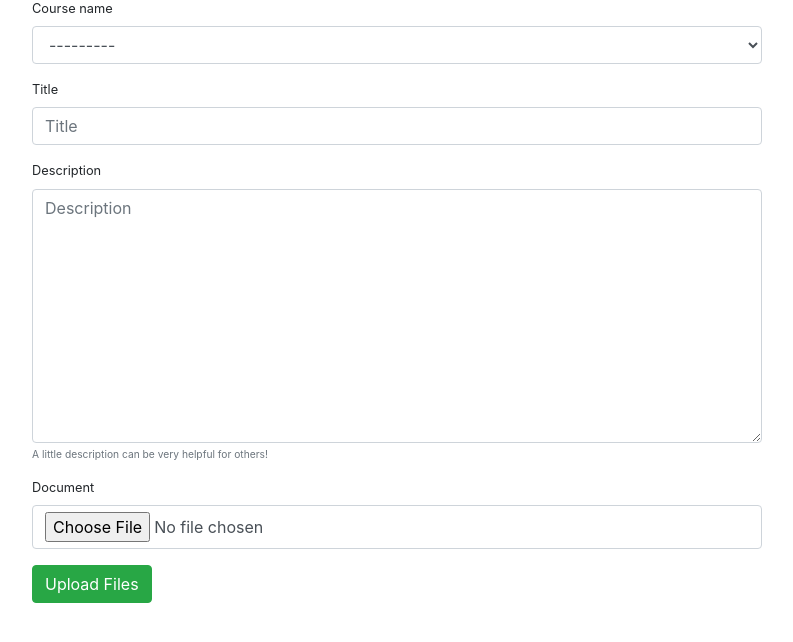
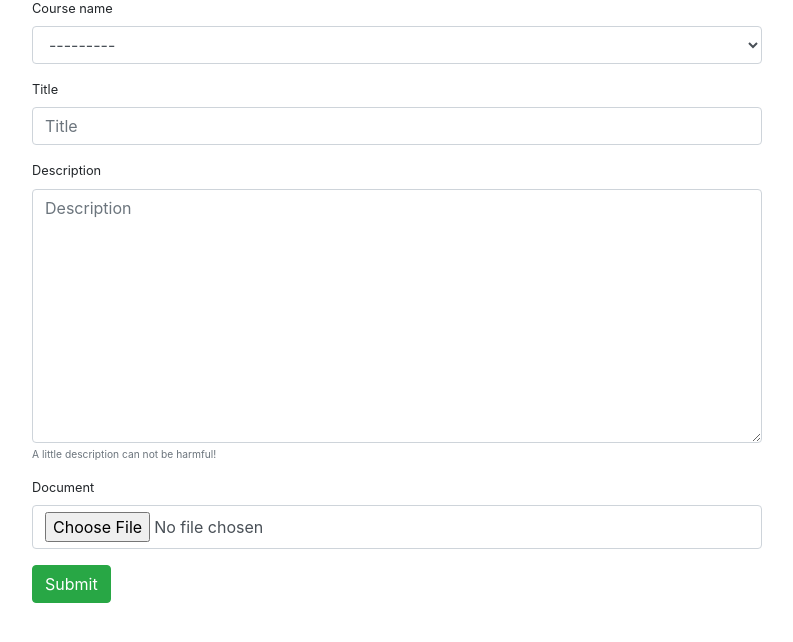
Before and after one commit to hozRifai/UosFiles, a Django app: page /files/documents/ in a window 1280 px wide. Shown: the part 57-699 px from the top of the page, without its empty margins (53-846 px from the left). Run offline with Django 3.2, Linux system fonts and the light colour scheme; data that the repository does not hold is empty; some libraries are stand-ins or nearby versions.

Commit message:
release v0.2

```diff
--- a/files/forms.py
+++ b/files/forms.py
@@ -6,6 +6,7 @@ class DocumentForm(forms.ModelForm):
     class Meta:
         model = Document
         fields = ('course_name','title' ,  'description', 'document',  )
+        document = forms.CharField(widget=forms.TextInput(attrs={'class': "control-fileupload"}))
 
     def clean_title(self):
         title = self.cleaned_data.get('title')
--- a/files/models.py
+++ b/files/models.py
@@ -20,8 +20,7 @@ class Document(models.Model):
             courses=self.course_name, filename=course_name)
         return file_path
     title = models.CharField(max_length=100)
-    description = models.TextField(
-        help_text="A little description can be very helpful for others!")
+    description = models.TextField( help_text="A little description can not be harmful!")
     document = models.FileField(upload_to=content_file_name)
     uploaded_at = models.DateTimeField(auto_now_add=False)
 
--- a/frontend/templates/contact-us.html
+++ b/frontend/templates/contact-us.html
@@ -7,7 +7,7 @@
 <div class="container ">
     <form method="post">
   {% csrf_token %}
-
+    <h3 class="my-4">We are always open to your suggestions !</h3>
   {% for hidden_field in form.hidden_fields %}
     {{ hidden_field }}
   {% endfor %}
--- a/frontend/templates/documents.html
+++ b/frontend/templates/documents.html
@@ -1,17 +1,16 @@
-{% extends "base.html" %} {% load bootstrap4 %} {% load i18n %} {% bootstrap_css %} {% bootstrap_javascript jquery='full'
-%} {% bootstrap_messages %} {% block content %}
+{% extends "base.html" %}{% load widget_tweaks %} {% load bootstrap4 %} {% load i18n %} {% bootstrap_css %} {% bootstrap_javascript jquery='full'%} {% bootstrap_messages %} {% block content %}
 
 
 <div class="container ">
     <form method="post" enctype="multipart/form-data">
-        {% csrf_token %}
         <div class="row">
             <div class="col-sm-8 ">
+        {% csrf_token %}
                 <small>{% bootstrap_form form %}</small>
             </div>
         </div>
         {% buttons %}
-        <button type="submit" class="btn btn-success">Upload Files</button>
+        <button type="submit" class="btn btn-success">Submit</button>
         {% endbuttons %}
     </form>
 </div>
```
